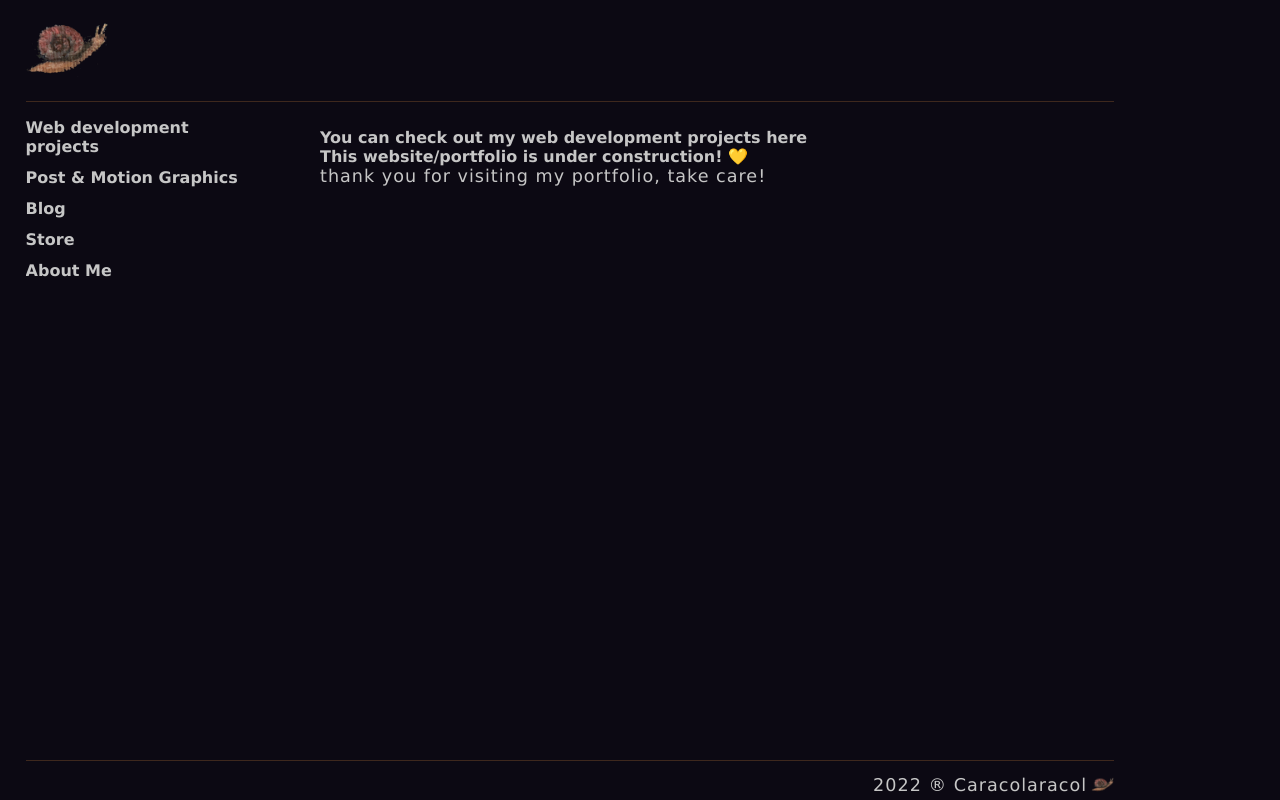
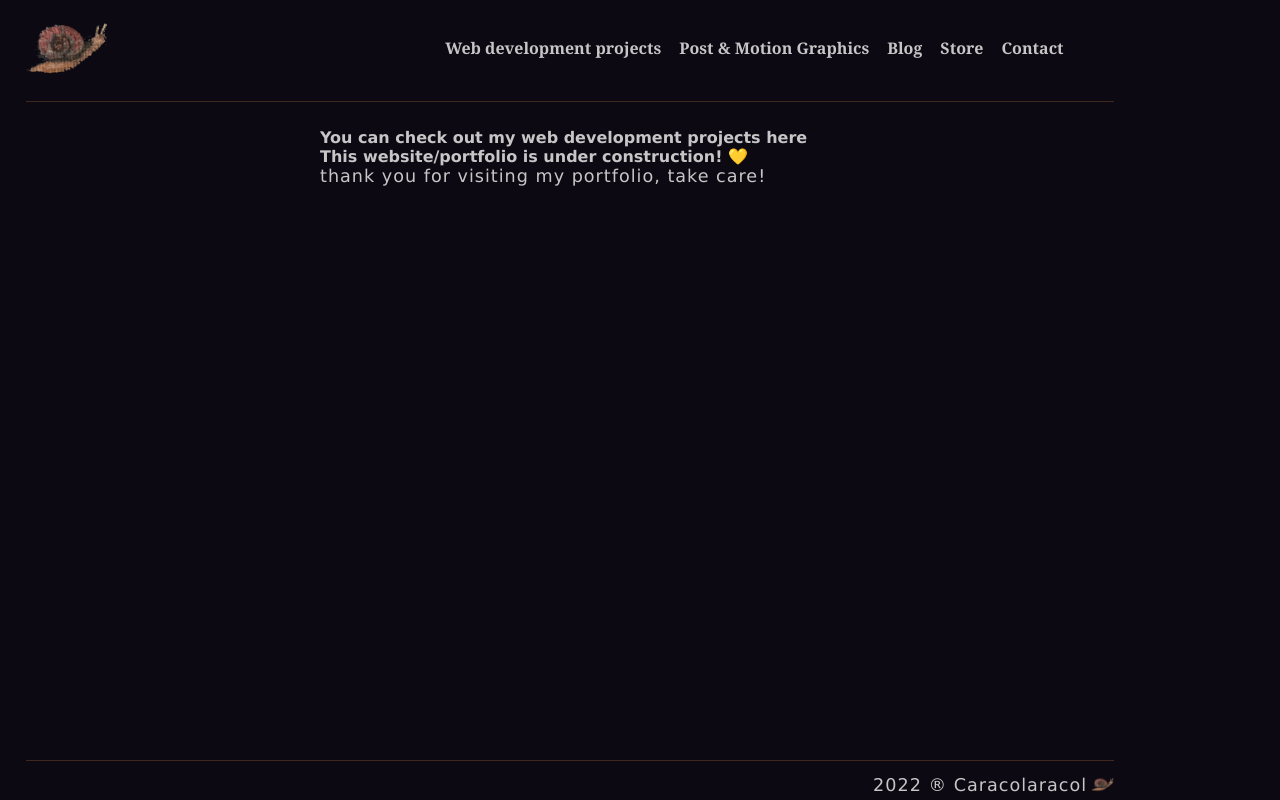
Before and after one commit to Caracolaracol/Caracolaracol.github.io, a website: page index.html in a window 1280 px wide. Both pictures are taken after a click on the button "Web development projects". Drawn offline with Linux system fonts and the light colour scheme.

Commit message:
newnavbar

```diff
--- a/index.html
+++ b/index.html
@@ -9,7 +9,8 @@
 </head>
 <body>
     <div id="root">
-        <!-- NAV BAR -->
+
+        <!-- NAV BAR
         <div class="nav-container">
             <div class="nav-container__empty-logo"></div>
             <nav class="main-nav main-nav-show">
@@ -35,6 +36,7 @@
 
             </nav>
         </div>
+        -->
 
         <div id="container">
                     <!-- HEADER -->
@@ -44,6 +46,28 @@
                         <a href="index.html" class="link header__link">
                             <img src="images/logo1.png" class="logo">
                         </a>
+                    </div>
+                    <!-- REAL NAV BAR -->
+                    <div class="nav-bar__container">
+                        <nav class="nav-bar main-nav-show">
+                            <ul class="nav-bar__list">
+                                <li>
+                                    <h2 class="main-nav__title">Web development projects</h2>
+                                </li>
+                                <li>
+                                    <h2 class="main-nav__title">Post & Motion Graphics</h2>
+                                </li>
+                                <li>
+                                    <h2 class="main-nav__title">Blog</h2>
+                                </li>
+                                <li>
+                                    <h2 class="main-nav__title">Store</h2>
+                                </li>
+                                <li>
+                                    <h2 class="main-nav__title">Contact</h2>
+                                </li>
+                            </ul>
+                        </nav>
                     </div>
                 </header>
             </div>
--- a/scss/partials/layout/_header.scss
+++ b/scss/partials/layout/_header.scss
@@ -7,6 +7,8 @@
     z-index: 3;
     .header {
         position: fixed;
+        display: flex;
+        flex-direction: row;
         width: 85%;
         height: 6.4rem;
         border-bottom: .03rem;
@@ -25,5 +27,6 @@
                 }
             }
         }
+
     }
 }
--- a/scss/partials/layout/_nav.scss
+++ b/scss/partials/layout/_nav.scss
@@ -1,3 +1,4 @@
+/*
 .nav-container {
     position: absolute;
     height: 82.5vh;
@@ -54,3 +55,30 @@
     from {opacity: 0;}
     to {opacity: 1;}
 }
+*/
+
+.nav-bar__container {
+    width: 80vw;
+    height: 6.3rem;
+    nav {
+        margin: 2.3rem;
+        margin-left: 20rem;
+        margin-right: 2rem;
+        .nav-bar__list {
+            display: flex;
+            flex-direction: row;
+            flex-grow: 2;
+            justify-content: space-evenly;
+            li {
+                .main-nav__title {
+                    font-family: Cambria, Cochin, Georgia, Times, 'Times New Roman', serif;
+
+                }
+            }
+        }
+    }
+    .main-nav-show {
+        display: none;
+        animation: showfooter  450ms ease-in;
+    }
+}
--- a/scss/partials/pages/_index.scss
+++ b/scss/partials/pages/_index.scss
@@ -79,7 +79,7 @@
             display: flex;
             flex-direction: column;
             justify-content: space-evenly;
-            height: 6.9rem;
+            height: 7.2rem;
             width: 70rem;
             overflow: hidden;
             @media screen and (max-width: 828px) {
@@ -99,6 +99,7 @@
 
             p {
                 overflow: hidden;
+                height: 1.7rem;
                 a {
 
                     font-size: 1.1rem;
@@ -145,6 +146,7 @@
 // MAIN
 .main-container-show {
     display: none;
+    animation: showfooter  450ms ease-in;
 }
 
 .main-container {
```
Also changed, not shown: css/style.css, 1 other file.
